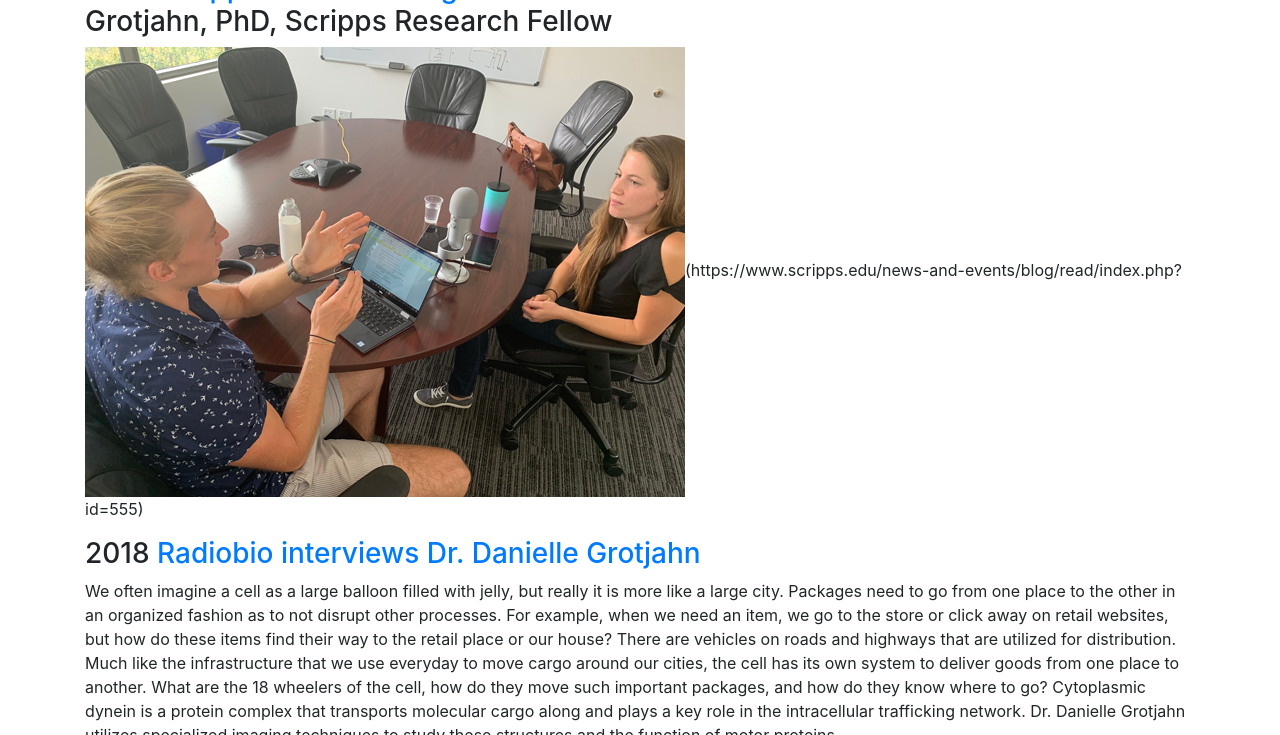
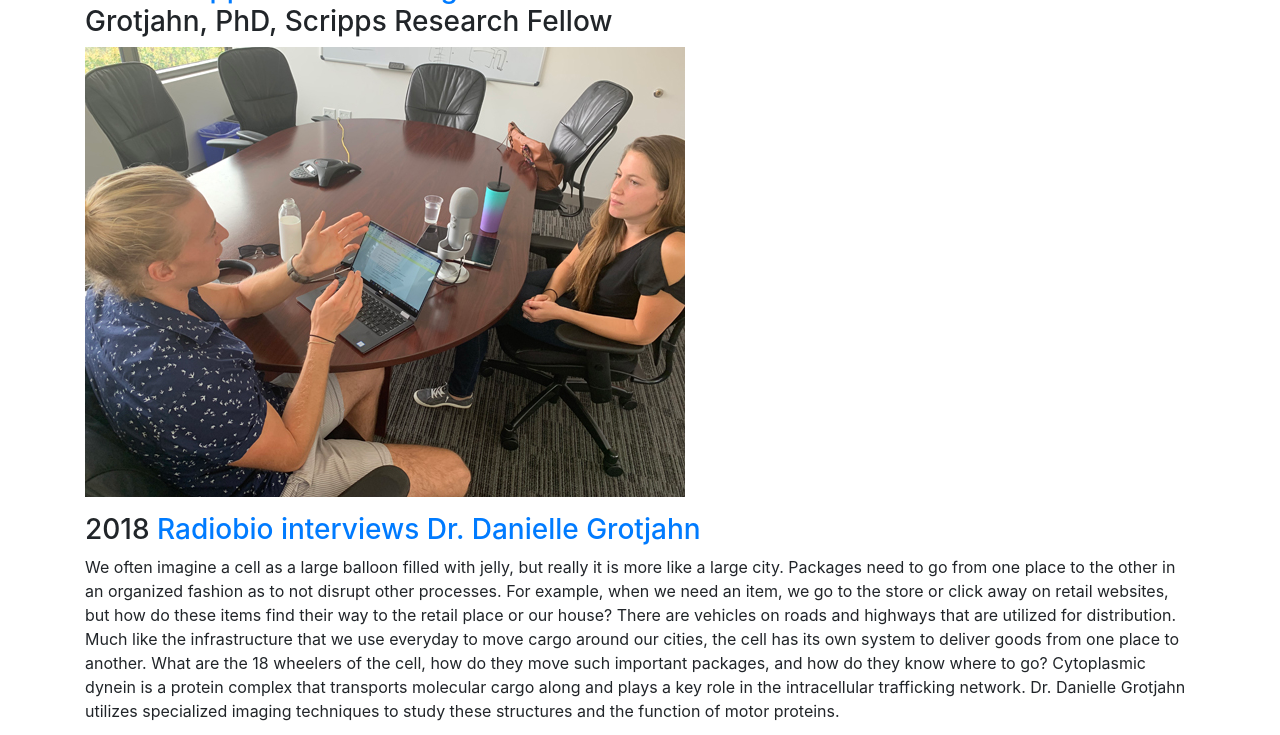
Before and after one commit to GrotjahnLab/GrotjahnLab.github.io, a Jekyll site: the page built from media/index.md, in a window 1280 px wide and 900 px high, scrolled down 2221 px, cut to the strip 0-735 px from the top of the window. Built offline with Jekyll 4.4.1, drawn with Linux system fonts in a browser that asks for light colours; nearby versions of some CDN libraries; comment, search, counter and statistics services are not loaded.

Commit message:
updated images and hyperlink

```diff
--- a/media/index.md
+++ b/media/index.md
@@ -19,7 +19,7 @@
 <iframe width="668" height="376" src="https://www.youtube.com/embed/lPcYv5FIbdk?list=PLYsfxL6EAopP19HhAkc2vOqZ_QNTiUh0a" title="Episode 38 – Danielle Grotjahn: What mitochondria tell us about disease, stress and cell death" frameborder="0" allow="accelerometer; autoplay; clipboard-write; encrypted-media; gyroscope; picture-in-picture; web-share" referrerpolicy="strict-origin-when-cross-origin" allowfullscreen></iframe>
 
 ### 2019 [Scripps Research blog](https://www.scripps.edu/news-and-events/blog/) [Part 1](https://www.scripps.edu/news-and-events/blog/read/index.php?id=555) and [Part 2](https://www.scripps.edu/news-and-events/blog/read/index.php?id=556) A conversation with: Danielle Grotjahn, PhD, Scripps Research Fellow
-![ScrippsBlog](/static/img/logo/scrippsblog.jpg)(https://www.scripps.edu/news-and-events/blog/read/index.php?id=555)
+[![ScrippsBlog](/static/img/logo/scrippsblog.jpg)](https://www.scripps.edu/news-and-events/blog/read/index.php?id=555)
 ### 2018 [Radiobio interviews Dr. Danielle Grotjahn](https://soundcloud.com/user-386034408/radiobio-interviews-dr-danielle-grotjahn)
 We often imagine a cell as a large balloon filled with jelly, but really it is more like a large city. Packages need to go from one place to the other in an organized fashion as to not disrupt other processes. For example, when we need an item, we go to the store or click away on retail websites, but how do these items find their way to the retail place or our house? There are vehicles on roads and highways that are utilized for distribution. Much like the infrastructure that we use everyday to move cargo around our cities, the cell has its own system to deliver goods from one place to another. What are the 18 wheelers of the cell, how do they move such important packages, and how do they know where to go? Cytoplasmic dynein is a protein complex that transports molecular cargo along and plays a key role in the intracellular trafficking network. Dr. Danielle Grotjahn utilizes specialized imaging techniques to study these structures and the function of motor proteins.
 <iframe width="668" height="376" src="https://www.youtube.com/embed/rIz21VboAP8" title="[Audio] Radiobio interviews Dr. Danielle Grotjahn about visualizing motor proteins in cells" frameborder="0" allow="accelerometer; autoplay; clipboard-write; encrypted-media; gyroscope; picture-in-picture; web-share" referrerpolicy="strict-origin-when-cross-origin" allowfullscreen></iframe>
```
Also changed, not shown: research/index.md (+1 -1 lines).
